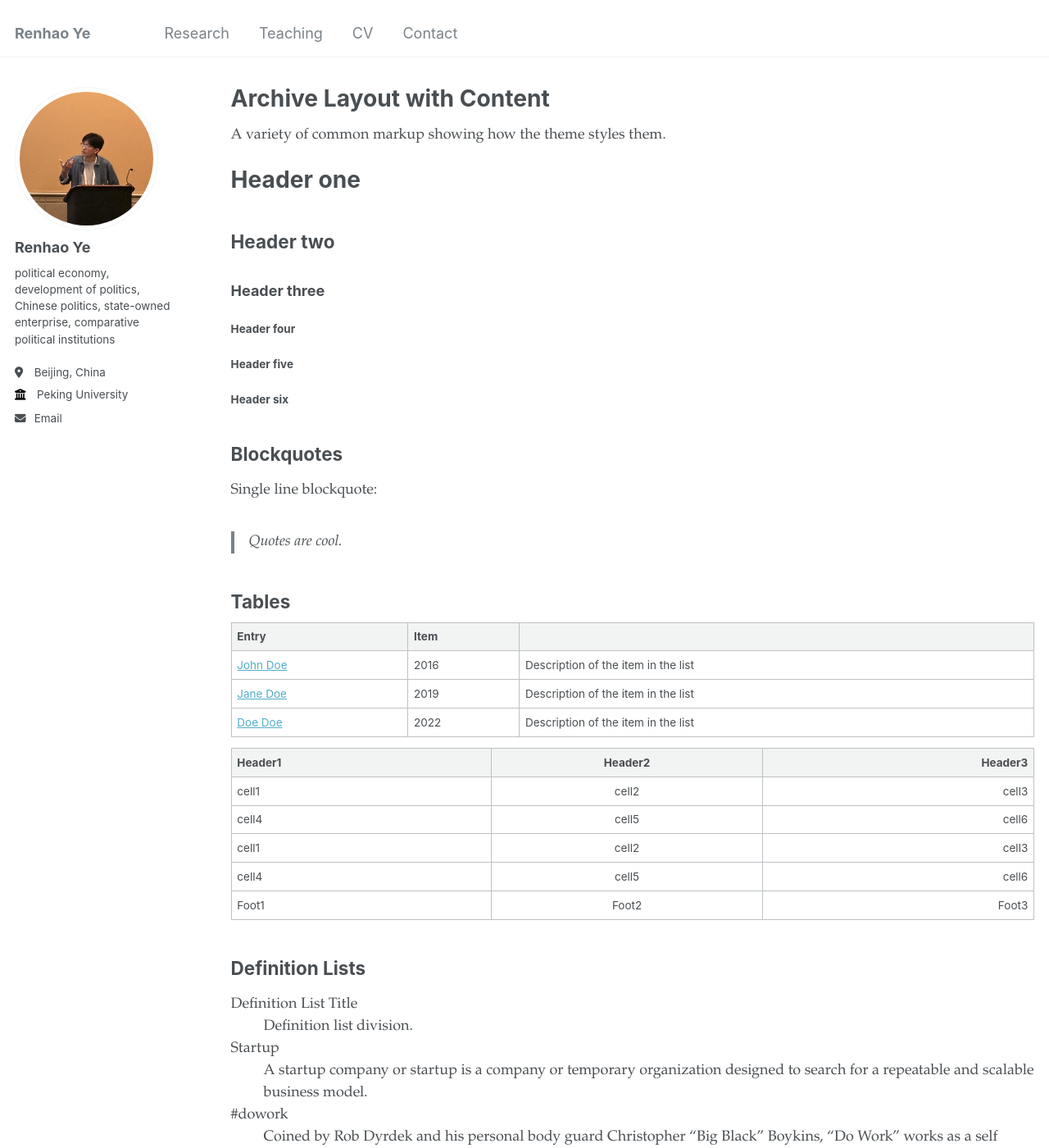
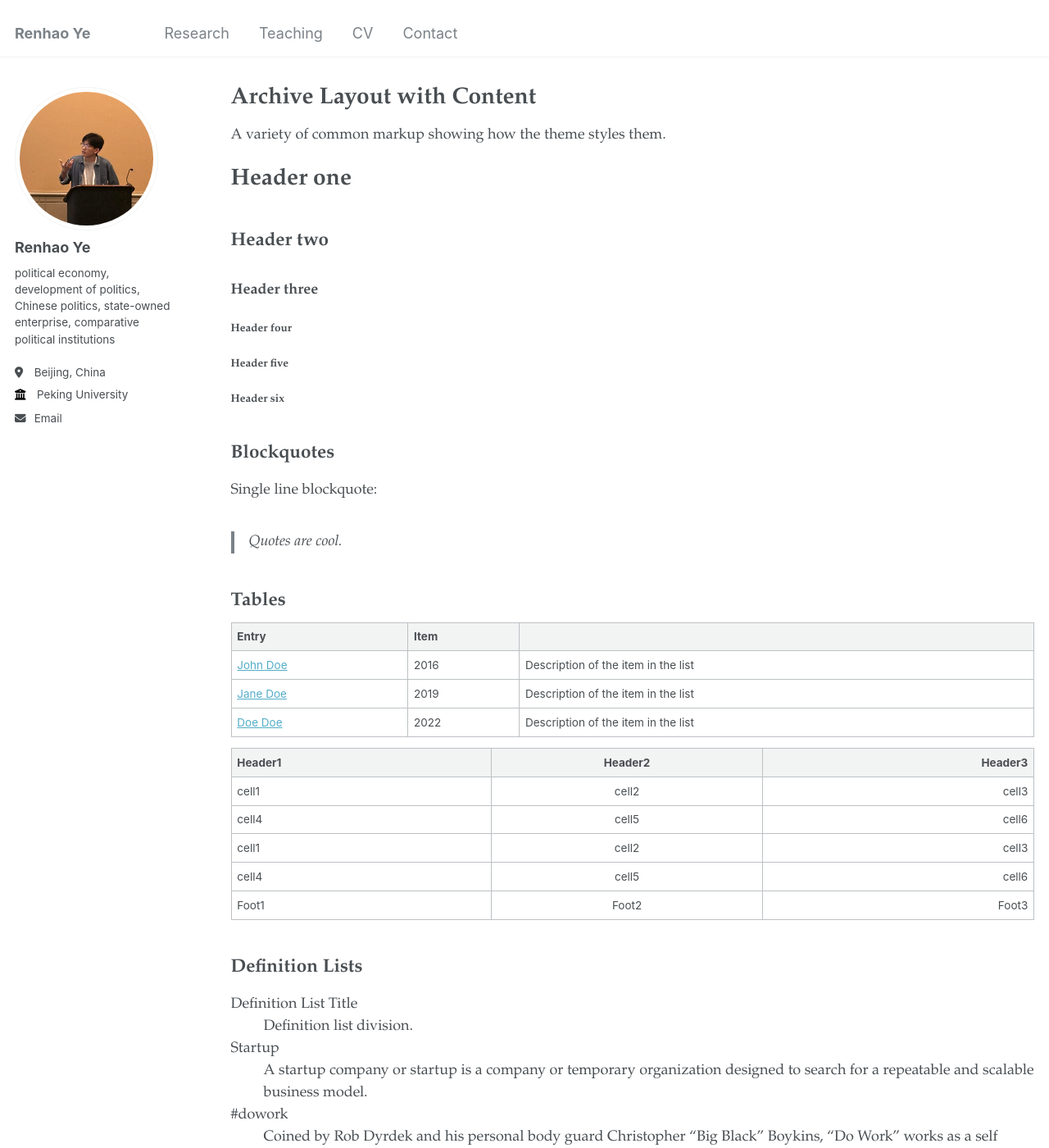
Before and after one commit to thenhow-ye/thenhow-ye.github.io, a Jekyll site: the page built from _pages/archive-layout-with-content.md, in a window 1280 px wide and 1400 px high. Shown: the whole window at 82% size. Built offline with Jekyll 4.4.1, drawn with Linux system fonts in a browser that asks for light colours.

Commit message:
Update _base.scss

```diff
--- a/_sass/_base.scss
+++ b/_sass/_base.scss
@@ -24,7 +24,7 @@ body {
 h1, h2, h3, h4, h5, h6 {
   margin: 2em 0 0.5em;
   line-height: 1.2;
-  font-family: $header-font-family;
+  font-family: 'Palatino', 'Palatino Linotype', 'Book Antiqua', serif;
   font-weight: bold;
 }
 
```
